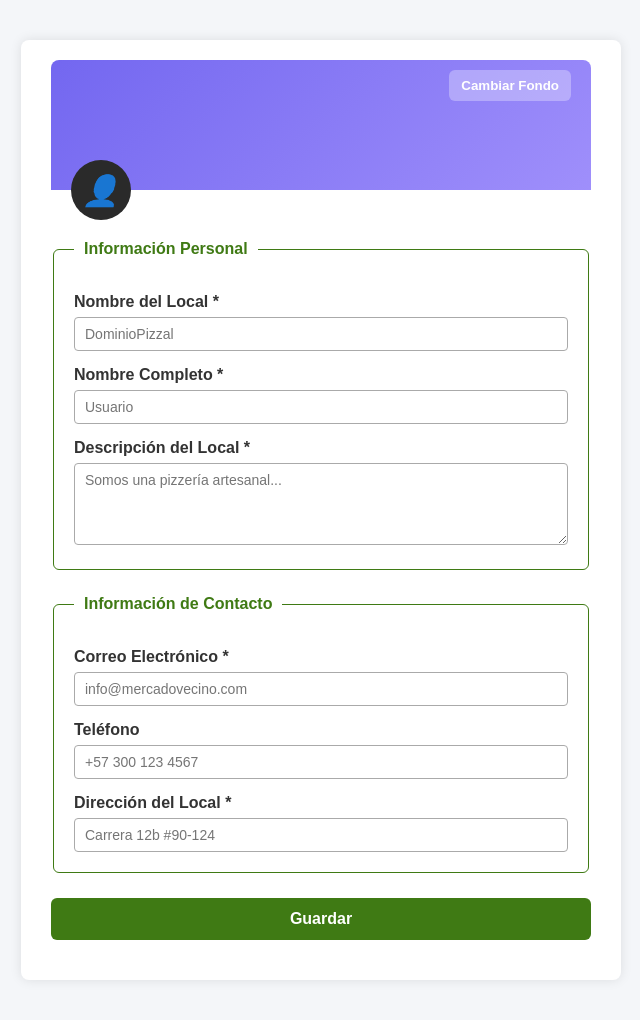
After one commit to 4NDR3S07/MercadoVecino, a Flask app: template templates/perfil_vendedor.html in a window 1280 px wide. The commit adds this page. Shown: the whole page, without its empty margins (319-959 px from the left). Run offline with Flask 3, Linux system fonts and the light colour scheme; the template is opened without the code that fills it, so the values that code supplies are empty.

Commit message:
Versión Basada en Python con Frontend y BD

```diff
--- /dev/null
+++ b/static/css/perfil_vendedor.css
@@ -0,0 +1,123 @@
+/* Reset y base */
+* {
+    box-sizing: border-box;
+}
+
+body {
+    font-family: Arial, sans-serif;
+    margin: 0;
+    background-color: #f4f6f9;
+}
+
+.container {
+    max-width: 600px;
+    background: white;
+    margin: 40px auto;
+    padding: 20px 30px 40px;
+    border-radius: 8px;
+    box-shadow: 0 0 12px rgb(0 0 0 / 0.1);
+}
+
+/* Header con gradiente y avatar */
+header {
+    position: relative;
+    height: 130px;
+    background: linear-gradient(135deg, #7367f0, #9f8ffb);
+    border-radius: 8px 8px 0 0;
+    display: flex;
+    justify-content: flex-end;
+    align-items: flex-start;
+    padding: 10px 20px;
+    color: white;
+}
+
+.avatar {
+    position: absolute;
+    bottom: -30px;
+    left: 20px;
+    background-color: #2a2a2a;
+    width: 60px;
+    height: 60px;
+    border-radius: 50%;
+    display: flex;
+    justify-content: center;
+    align-items: center;
+}
+
+.user-icon {
+    font-size: 30px;
+    color: #fff;
+}
+
+.btn-edit {
+    background-color: rgba(255, 255, 255, 0.3);
+    border: none;
+    border-radius: 6px;
+    padding: 8px 12px;
+    color: white;
+    cursor: pointer;
+    font-weight: 600;
+}
+
+.btn-edit:hover {
+    background-color: rgba(255, 255, 255, 0.5);
+}
+
+/* Formulario */
+form {
+    margin-top: 50px;
+}
+
+fieldset {
+    border: 1px solid #3f7a14;
+    margin-bottom: 25px;
+    padding: 20px;
+    border-radius: 6px;
+}
+
+legend {
+    font-weight: 700;
+    color: #3f7a14;
+    padding: 0 10px;
+}
+
+label {
+    display: block;
+    margin-bottom: 6px;
+    margin-top: 15px;
+    font-weight: 600;
+    color: #333;
+}
+
+input[type="text"],
+input[type="email"],
+input[type="tel"],
+textarea {
+    width: 100%;
+    padding: 8px 10px;
+    border: 1px solid #aaa;
+    border-radius: 4px;
+    font-size: 14px;
+    resize: vertical;
+}
+
+textarea {
+    font-family: Arial, sans-serif;
+}
+
+/* Botón de guardar */
+.btn-submit {
+    background-color: #3f7a14;
+    color: white;
+    font-weight: 700;
+    border: none;
+    padding: 12px 20px;
+    border-radius: 6px;
+    cursor: pointer;
+    width: 100%;
+    font-size: 16px;
+}
+
+.btn-submit:hover {
+    background-color: #2e5a0d;
+}
--- /dev/null
+++ b/templates/perfil_vendedor.html
@@ -0,0 +1,46 @@
+<!DOCTYPE html>
+<html lang="es">
+<head>
+    <meta charset="UTF-8" />
+    <meta name="viewport" content="width=device-width, initial-scale=1" />
+    <title>Perfil Vendedor</title>
+    <link rel="stylesheet" href="{{ url_for('static', filename='css/perfil_vendedor.css') }}">
+</head>
+<body>
+    <div class="container">
+        <header>
+            <div class="avatar">
+                <i class="user-icon">&#128100;</i>
+            </div>
+            <button class="btn-edit">Cambiar Fondo</button>
+        </header>
+        <form action="{{ url_for('guardar_perfil_vendedor') }}" method="POST">
+            <fieldset>
+                <legend>Información Personal</legend>
+                <label for="local">Nombre del Local *</label>
+                <input type="text" id="local" name="local" placeholder="DominioPizzal" value="{{ vendedor.nombre_local or '' }}" required />
+
+                <label for="nombre">Nombre Completo *</label>
+                <input type="text" id="nombre" name="nombre" placeholder="Usuario" value="{{ vendedor.nombre or '' }}" required />
+
+                <label for="descripcion">Descripción del Local *</label>
+                <textarea id="descripcion" name="descripcion" rows="4" placeholder="Somos una pizzería artesanal...">{{ vendedor.descripcion_local or '' }}</textarea>
+            </fieldset>
+
+            <fieldset>
+                <legend>Información de Contacto</legend>
+                <label for="correo">Correo Electrónico *</label>
+                <input type="email" id="correo" name="correo" placeholder="info@mercadovecino.com" value="{{ vendedor.correo or '' }}" required />
+
+                <label for="telefono">Teléfono</label>
+                <input type="tel" id="telefono" name="telefono" placeholder="+57 300 123 4567" value="{{ vendedor.telefono or '' }}" />
+
+                <label for="direccion">Dirección del Local *</label>
+                <input type="text" id="direccion" name="direccion" placeholder="Carrera 12b #90-124" value="{{ vendedor.direccion or '' }}" required />
+            </fieldset>
+
+            <button type="submit" class="btn-submit">Guardar</button>
+        </form>
+    </div>
+</body>
+</html>
```
Also changed, not shown: static/css/carrito_compras.css (added, +257 -0 lines), templates/index_vendedor.html (added, +130 -0 lines), templates/stock.html (added, +43 -0 lines), app.py (line endings or trailing spaces), static/imagenes/perfiles/user_1_Captura_de_pantalla_71.png (added), static/imagenes/perfiles/user_1_Captura_de_pantalla_74.png (added), static/imagenes/perfiles/user_1_Screenshot_2024-11-07-21-11-29-17_512d59465dcd1d9c8e9be3e706423fdf.jpg (added), static/imagenes/perfiles/user_1_css1.jpeg (added), static/imagenes/perfiles/user_1_yp.png.jpeg (added), templates/carrito_compras.html (line endings or trailing spaces).
